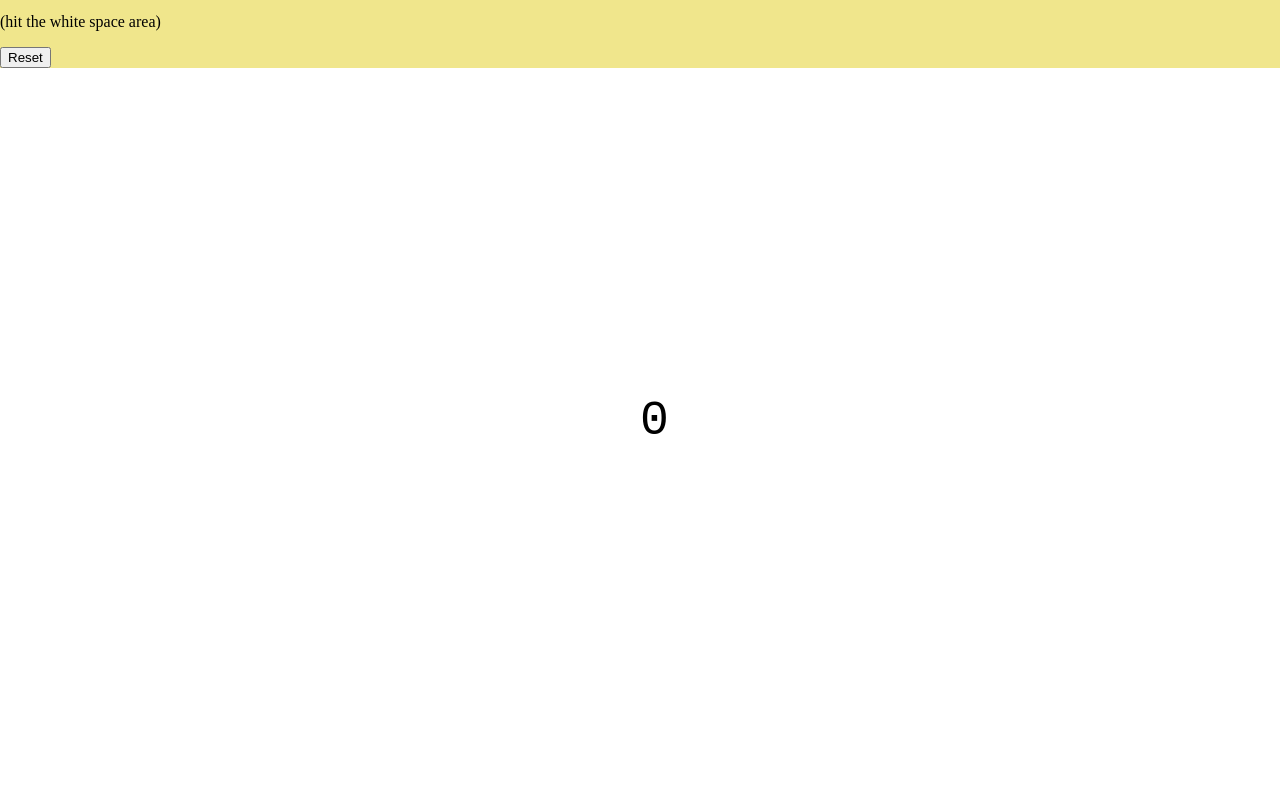
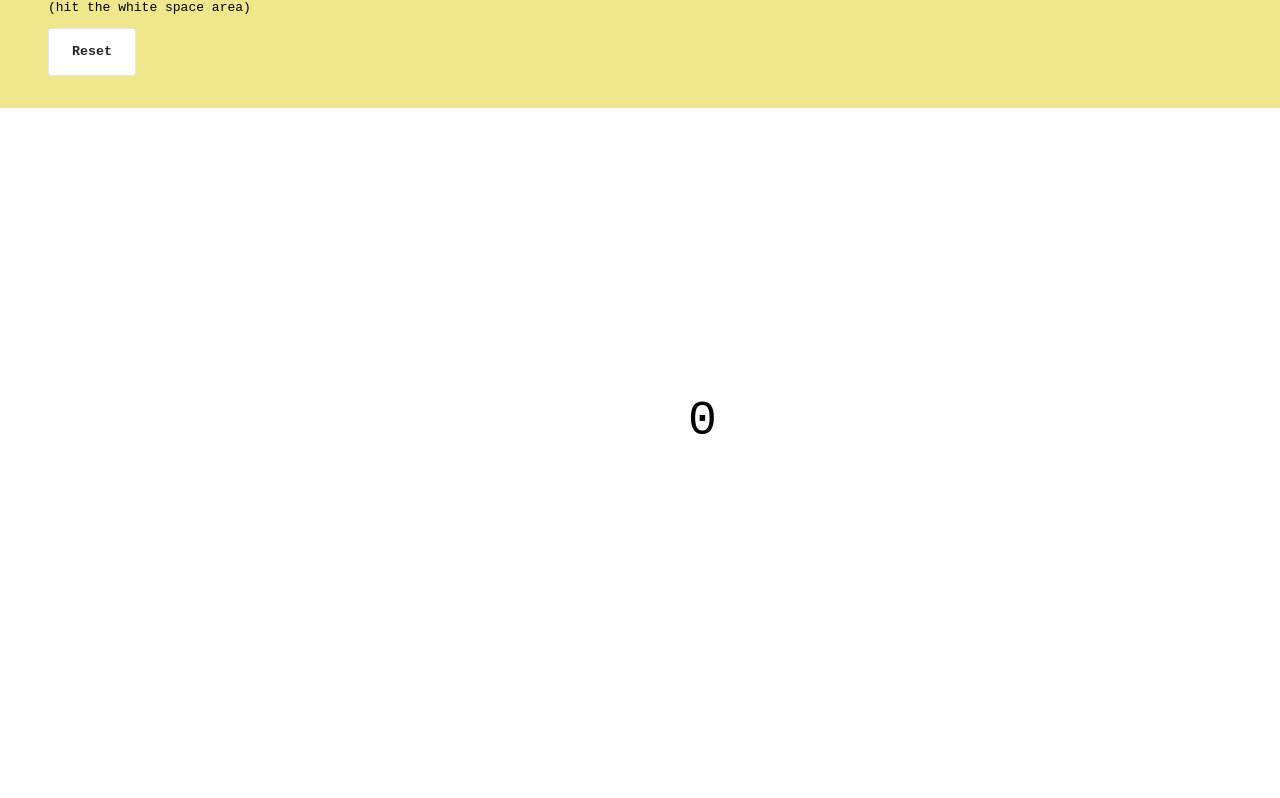
Before and after one commit to Yokosumi/counter, a plain HTML site: page index.html in a window 1280 px wide. Shown: the part 54-852 px from the top of the page. Drawn offline with nearby package versions, Linux system fonts and the light colour scheme.

Commit message:
applied some style

```diff
--- a/index.html
+++ b/index.html
@@ -12,7 +12,7 @@
       <header>
         <h2>Counter</h2>
         <p>(hit the white space area)</p>
-        <button class="resetButton" @click="resetCounter">Reset</button>
+        <button class="button-6" @click="resetCounter">Reset</button>
       </header>
     </div>
       <div
--- a/styles.css
+++ b/styles.css
@@ -10,6 +10,17 @@ body {
   max-width: 100vw;
   margin: 0;
   background-color: var(--bg-color);
+}
+
+h2,
+button,
+p:nth-of-type(1) {
+  margin-left: 3rem;
+  font-family: monospace;
+}
+
+button {
+  margin-bottom: 2rem;
 }
 
 .wrapper {
@@ -33,3 +44,49 @@ body {
   font-size: 3rem;
   font-family: monospace, sans-serif;
 }
+
+.button-6 {
+  align-items: center;
+  background-color: #ffffff;
+  border: 1px solid rgba(0, 0, 0, 0.1);
+  border-radius: 0.25rem;
+  box-shadow: rgba(0, 0, 0, 0.02) 0 1px 3px 0;
+  box-sizing: border-box;
+  color: rgba(0, 0, 0, 0.85);
+  cursor: pointer;
+  display: inline-flex;
+  font-family: monospace
+  font-size: 30px;
+  font-weight: 600;
+  justify-content: center;
+  line-height: 1.25;
+  min-height: 3rem;
+  padding: calc(0.875rem - 1px) calc(1.5rem - 1px);
+  position: relative;
+  text-decoration: none;
+  transition: all 250ms;
+  user-select: none;
+  -webkit-user-select: none;
+  touch-action: manipulation;
+  vertical-align: baseline;
+  width: auto;
+}
+
+.button-6:hover,
+.button-6:focus {
+  border-color: rgba(0, 0, 0, 0.15);
+  box-shadow: rgba(0, 0, 0, 0.1) 0 4px 12px;
+  color: rgba(0, 0, 0, 0.65);
+}
+
+.button-6:hover {
+  transform: translateY(-1px);
+}
+
+.button-6:active {
+  background-color: #f0f0f1;
+  border-color: rgba(0, 0, 0, 0.15);
+  box-shadow: rgba(0, 0, 0, 0.06) 0 2px 4px;
+  color: rgba(0, 0, 0, 0.65);
+  transform: translateY(0);
+}
```
